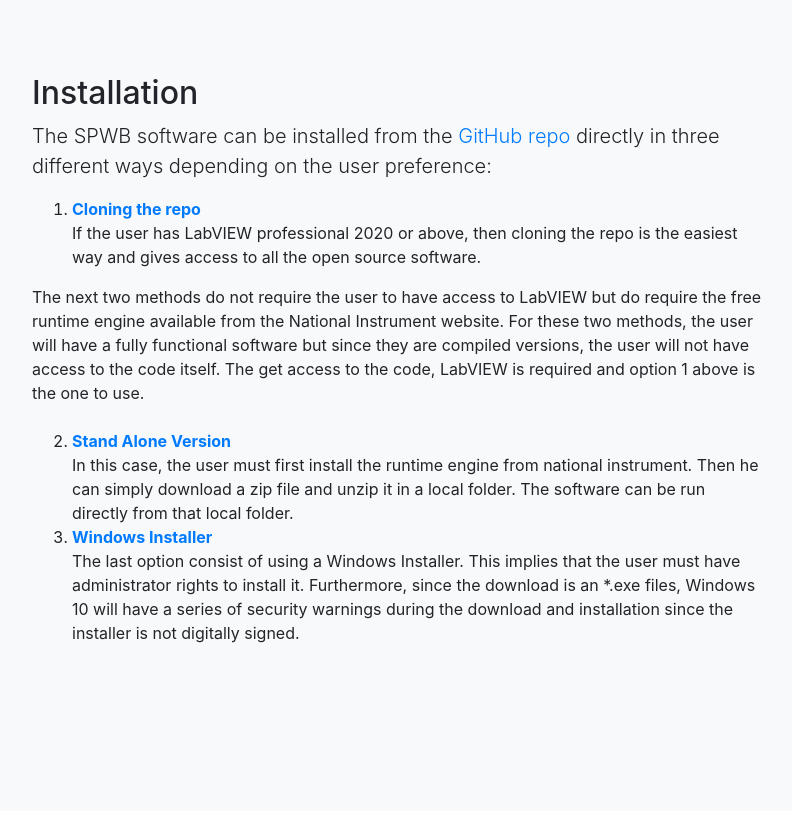
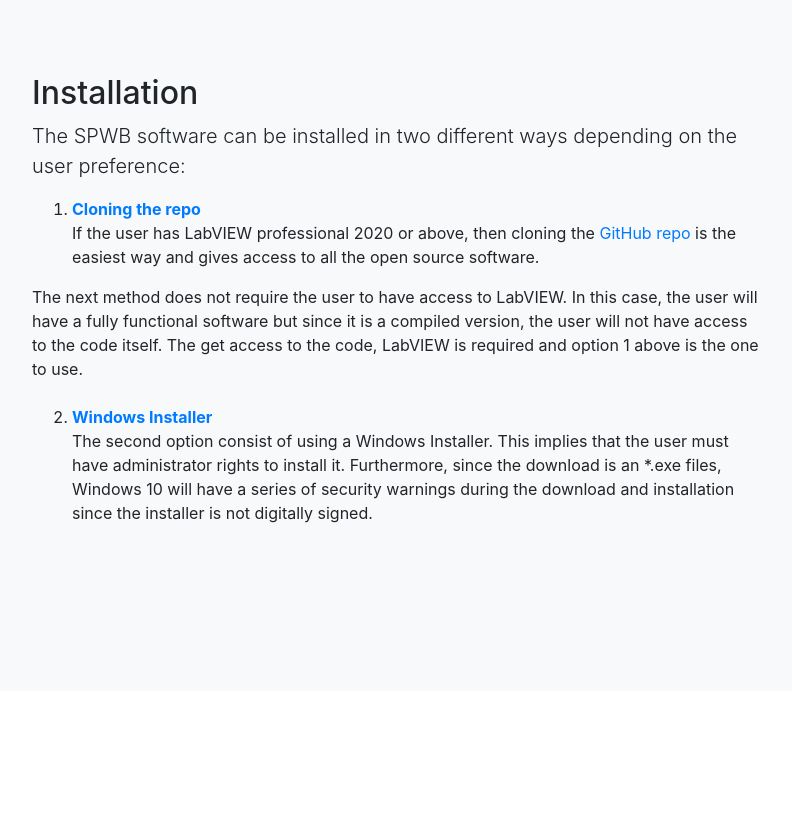
Before and after one commit to agsit/SPWB, a website with bundled scripts: page index.html in a window 1280 px wide. Shown: the part 1800-2638 px from the top of the page, without its empty margins (243-1035 px from the left). Built offline with nearby package versions, Linux system fonts and the light colour scheme.

Commit message:
update to documentation for installation

```diff
--- a/index.html
+++ b/index.html
@@ -97,20 +97,18 @@
       <div class="row">
         <div class="col-lg-8 mx-auto">
           <h2>Installation</h2>
-          <p class="lead"> The SPWB software can be installed from the <a href="https://github.com/agsit/SPWB">GitHub repo</a> directly in three different ways depending on the user preference:
+          <p class="lead"> The SPWB software can be installed in two  different ways depending on the user preference:
             <br>
             <ol>
               <li><strong><a href="https://github.com/agsit/SPWB/wiki/Installation-Options#1-repo-cloning">Cloning the repo</a></strong></li>
-              If the user has LabVIEW professional 2020 or above, then cloning the repo is the easiest way and gives access to all the open source software.
+              If the user has LabVIEW professional 2020 or above, then cloning the <a href="https://github.com/agsit/SPWB">GitHub repo</a> is the easiest way and gives access to all the open source software.
             </ol>
-            The next two methods do not require the user to have access to LabVIEW but do require the free runtime engine available from the National Instrument website.  For these two methods, the user will have a fully functional software but since they are compiled versions, the user will not have access to the code itself.  The get access to the code, LabVIEW is required and option 1 above is the one to use.
+            The next method does not require the user to have access to LabVIEW. In this case, the user will have a fully functional software but since it is a compiled version, the user will not have access to the code itself.  The get access to the code, LabVIEW is required and option 1 above is the one to use.
             <br>
             <br>
             <ol start="2">
-              <li><strong><a href="https://github.com/agsit/SPWB/wiki/Installation-Options#2-stand-alone-version">Stand Alone Version</a></strong></li>
-              In this case, the user must first install the runtime engine from national instrument. Then he can simply download a zip file and unzip it in a local folder.  The software can be run directly from that local folder.
-              <li><strong><a href="https://github.com/agsit/SPWB/wiki/Installation-Options#3-windows-installer">Windows Installer</a></strong></li>
-              The last option consist of using a Windows Installer.  This implies that the user must have administrator rights to install it.  Furthermore, since the download is an *.exe files, Windows 10 will have a series of security warnings during the download and installation since the installer is not digitally signed.
+              <li><strong><a href="https://github.com/agsit/SPWB/wiki/Installation-Options#2-windows-installer">Windows Installer</a></strong></li>
+              The second option consist of using a Windows Installer.  This implies that the user must have administrator rights to install it.  Furthermore, since the download is an *.exe files, Windows 10 will have a series of security warnings during the download and installation since the installer is not digitally signed.
             </ol>
           </p>
         </div>
```
